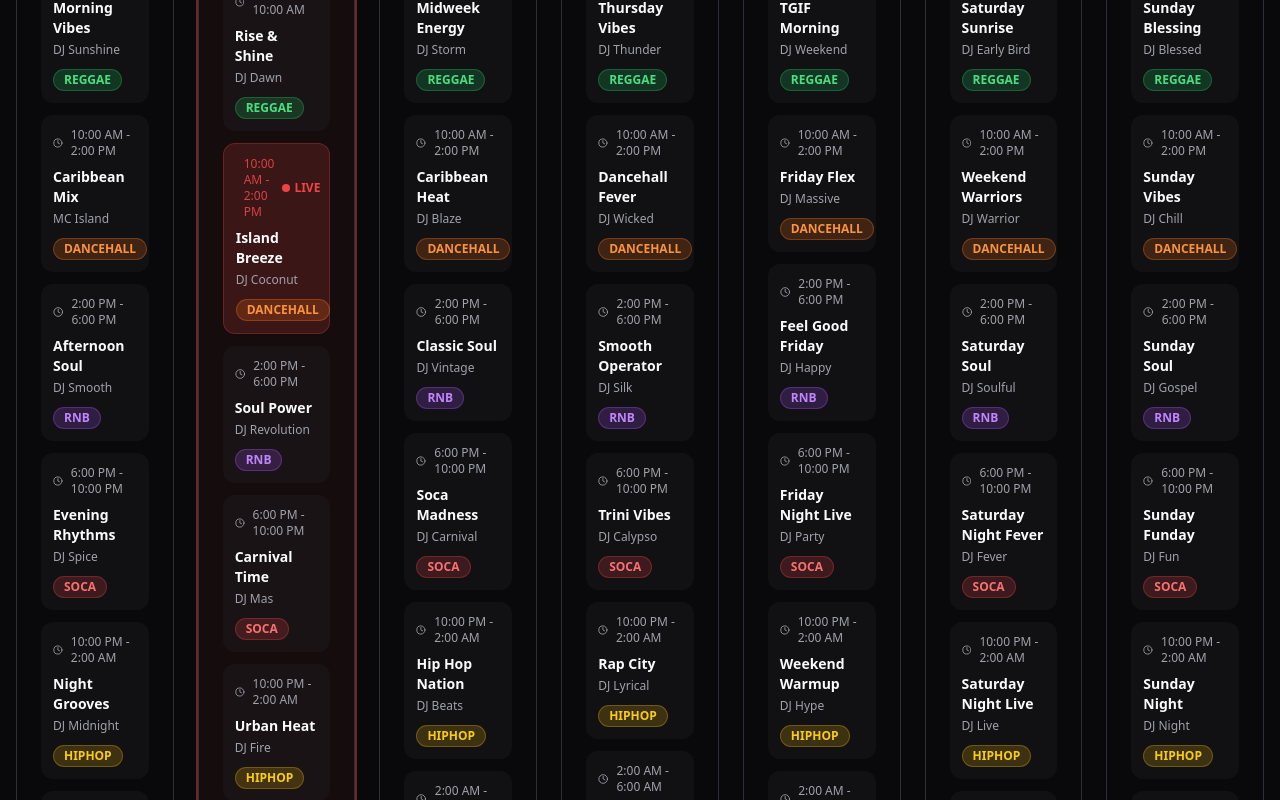
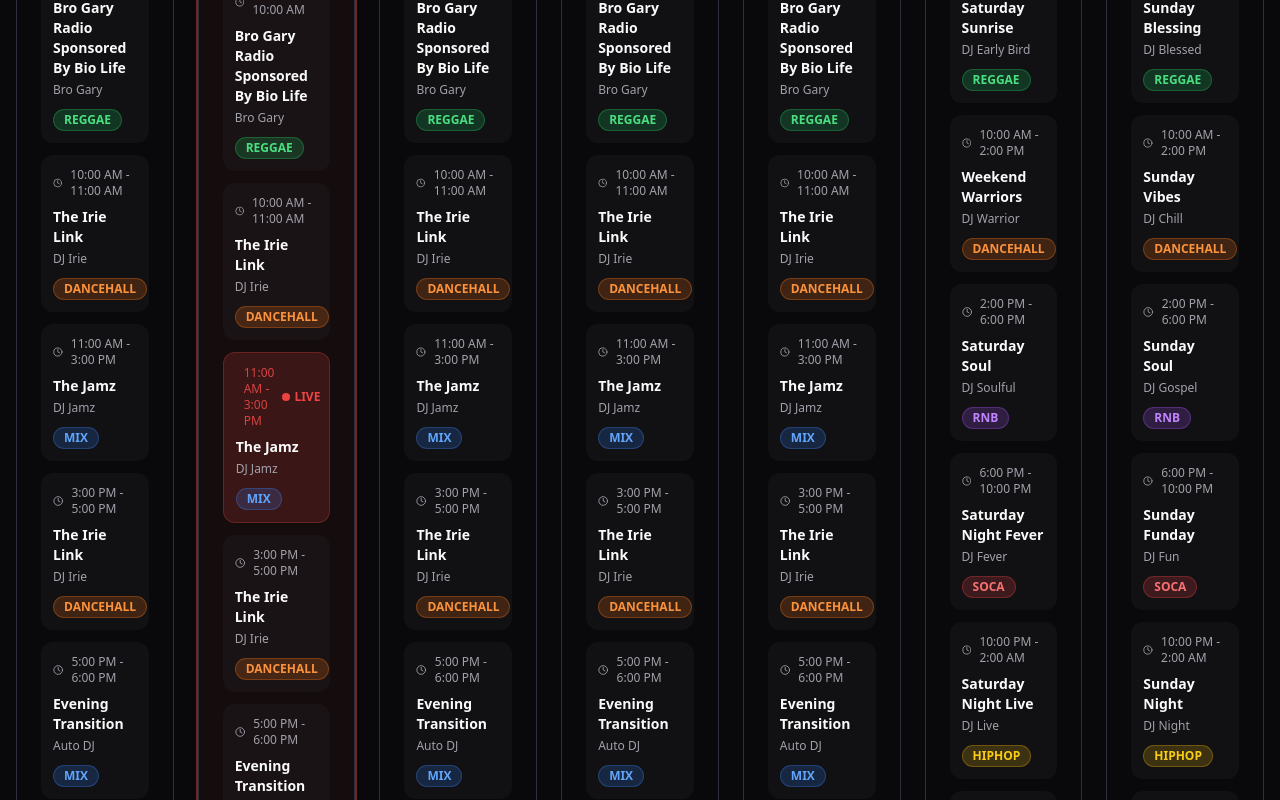
Before and after one commit to brianakabear/onair-radio-fusion, a React (Vite) app: page /schedule in a window 1280 px wide. Shown: the part 1280-2080 px from the top of the page. Built offline with nearby package versions, Linux system fonts and the light colour scheme; the HTML template or start-up script is replaced by a standard one.

Commit message:
Update schedule for weekdays

```diff
--- a/src/pages/Schedule.tsx
+++ b/src/pages/Schedule.tsx
@@ -41,56 +41,56 @@ const Schedule = () => {
     {
       day: "Monday",
       shows: [
-        { time: "6:00 AM - 10:00 AM", show: "Morning Vibes", host: "DJ Sunshine", type: "reggae", startTime: timeToMinutes("6:00 AM"), endTime: timeToMinutes("10:00 AM") },
-        { time: "10:00 AM - 2:00 PM", show: "Caribbean Mix", host: "MC Island", type: "dancehall", startTime: timeToMinutes("10:00 AM"), endTime: timeToMinutes("2:00 PM") },
-        { time: "2:00 PM - 6:00 PM", show: "Afternoon Soul", host: "DJ Smooth", type: "rnb", startTime: timeToMinutes("2:00 PM"), endTime: timeToMinutes("6:00 PM") },
-        { time: "6:00 PM - 10:00 PM", show: "Evening Rhythms", host: "DJ Spice", type: "soca", startTime: timeToMinutes("6:00 PM"), endTime: timeToMinutes("10:00 PM") },
-        { time: "10:00 PM - 2:00 AM", show: "Night Grooves", host: "DJ Midnight", type: "hiphop", startTime: timeToMinutes("10:00 PM"), endTime: timeToMinutes("2:00 AM") + 24 * 60 },
-        { time: "2:00 AM - 6:00 AM", show: "Late Night Vibes", host: "Auto DJ", type: "mix", startTime: timeToMinutes("2:00 AM") + 24 * 60, endTime: timeToMinutes("6:00 AM") + 24 * 60 }
+        { time: "6:00 AM - 10:00 AM", show: "Bro Gary Radio Sponsored By Bio Life", host: "Bro Gary", type: "reggae", startTime: timeToMinutes("6:00 AM"), endTime: timeToMinutes("10:00 AM") },
+        { time: "10:00 AM - 11:00 AM", show: "The Irie Link", host: "DJ Irie", type: "dancehall", startTime: timeToMinutes("10:00 AM"), endTime: timeToMinutes("11:00 AM") },
+        { time: "11:00 AM - 3:00 PM", show: "The Jamz", host: "DJ Jamz", type: "mix", startTime: timeToMinutes("11:00 AM"), endTime: timeToMinutes("3:00 PM") },
+        { time: "3:00 PM - 5:00 PM", show: "The Irie Link", host: "DJ Irie", type: "dancehall", startTime: timeToMinutes("3:00 PM"), endTime: timeToMinutes("5:00 PM") },
+        { time: "5:00 PM - 6:00 PM", show: "Evening Transition", host: "Auto DJ", type: "mix", startTime: timeToMinutes("5:00 PM"), endTime: timeToMinutes("6:00 PM") },
+        { time: "6:00 PM - 6:00 AM", show: "Link Up Radio Live", host: "DJ Live", type: "mix", startTime: timeToMinutes("6:00 PM"), endTime: timeToMinutes("6:00 AM") + 24 * 60 }
       ]
     },
     {
       day: "Tuesday",
       shows: [
-        { time: "6:00 AM - 10:00 AM", show: "Rise & Shine", host: "DJ Dawn", type: "reggae", startTime: timeToMinutes("6:00 AM"), endTime: timeToMinutes("10:00 AM") },
-        { time: "10:00 AM - 2:00 PM", show: "Island Breeze", host: "DJ Coconut", type: "dancehall", startTime: timeToMinutes("10:00 AM"), endTime: timeToMinutes("2:00 PM") },
-        { time: "2:00 PM - 6:00 PM", show: "Soul Power", host: "DJ Revolution", type: "rnb", startTime: timeToMinutes("2:00 PM"), endTime: timeToMinutes("6:00 PM") },
-        { time: "6:00 PM - 10:00 PM", show: "Carnival Time", host: "DJ Mas", type: "soca", startTime: timeToMinutes("6:00 PM"), endTime: timeToMinutes("10:00 PM") },
-        { time: "10:00 PM - 2:00 AM", show: "Urban Heat", host: "DJ Fire", type: "hiphop", startTime: timeToMinutes("10:00 PM"), endTime: timeToMinutes("2:00 AM") + 24 * 60 },
-        { time: "2:00 AM - 6:00 AM", show: "Night Shift", host: "Auto DJ", type: "mix", startTime: timeToMinutes("2:00 AM") + 24 * 60, endTime: timeToMinutes("6:00 AM") + 24 * 60 }
+        { time: "6:00 AM - 10:00 AM", show: "Bro Gary Radio Sponsored By Bio Life", host: "Bro Gary", type: "reggae", startTime: timeToMinutes("6:00 AM"), endTime: timeToMinutes("10:00 AM") },
+        { time: "10:00 AM - 11:00 AM", show: "The Irie Link", host: "DJ Irie", type: "dancehall", startTime: timeToMinutes("10:00 AM"), endTime: timeToMinutes("11:00 AM") },
+        { time: "11:00 AM - 3:00 PM", show: "The Jamz", host: "DJ Jamz", type: "mix", startTime: timeToMinutes("11:00 AM"), endTime: timeToMinutes("3:00 PM") },
+        { time: "3:00 PM - 5:00 PM", show: "The Irie Link", host: "DJ Irie", type: "dancehall", startTime: timeToMinutes("3:00 PM"), endTime: timeToMinutes("5:00 PM") },
+        { time: "5:00 PM - 6:00 PM", show: "Evening Transition", host: "Auto DJ", type: "mix", startTime: timeToMinutes("5:00 PM"), endTime: timeToMinutes("6:00 PM") },
+        { time: "6:00 PM - 6:00 AM", show: "Link Up Radio Live", host: "DJ Live", type: "mix", startTime: timeToMinutes("6:00 PM"), endTime: timeToMinutes("6:00 AM") + 24 * 60 }
       ]
     },
     {
       day: "Wednesday",
       shows: [
-        { time: "6:00 AM - 10:00 AM", show: "Midweek Energy", host: "DJ Storm", type: "reggae", startTime: timeToMinutes("6:00 AM"), endTime: timeToMinutes("10:00 AM") },
-        { time: "10:00 AM - 2:00 PM", show: "Caribbean Heat", host: "DJ Blaze", type: "dancehall", startTime: timeToMinutes("10:00 AM"), endTime: timeToMinutes("2:00 PM") },
-        { time: "2:00 PM - 6:00 PM", show: "Classic Soul", host: "DJ Vintage", type: "rnb", startTime: timeToMinutes("2:00 PM"), endTime: timeToMinutes("6:00 PM") },
-        { time: "6:00 PM - 10:00 PM", show: "Soca Madness", host: "DJ Carnival", type: "soca", startTime: timeToMinutes("6:00 PM"), endTime: timeToMinutes("10:00 PM") },
-        { time: "10:00 PM - 2:00 AM", show: "Hip Hop Nation", host: "DJ Beats", type: "hiphop", startTime: timeToMinutes("10:00 PM"), endTime: timeToMinutes("2:00 AM") + 24 * 60 },
-        { time: "2:00 AM - 6:00 AM", show: "Overnight Mix", host: "Auto DJ", type: "mix", startTime: timeToMinutes("2:00 AM") + 24 * 60, endTime: timeToMinutes("6:00 AM") + 24 * 60 }
+        { time: "6:00 AM - 10:00 AM", show: "Bro Gary Radio Sponsored By Bio Life", host: "Bro Gary", type: "reggae", startTime: timeToMinutes("6:00 AM"), endTime: timeToMinutes("10:00 AM") },
+        { time: "10:00 AM - 11:00 AM", show: "The Irie Link", host: "DJ Irie", type: "dancehall", startTime: timeToMinutes("10:00 AM"), endTime: timeToMinutes("11:00 AM") },
+        { time: "11:00 AM - 3:00 PM", show: "The Jamz", host: "DJ Jamz", type: "mix", startTime: timeToMinutes("11:00 AM"), endTime: timeToMinutes("3:00 PM") },
+        { time: "3:00 PM - 5:00 PM", show: "The Irie Link", host: "DJ Irie", type: "dancehall", startTime: timeToMinutes("3:00 PM"), endTime: timeToMinutes("5:00 PM") },
+        { time: "5:00 PM - 6:00 PM", show: "Evening Transition", host: "Auto DJ", type: "mix", startTime: timeToMinutes("5:00 PM"), endTime: timeToMinutes("6:00 PM") },
+        { time: "6:00 PM - 6:00 AM", show: "Link Up Radio Live", host: "DJ Live", type: "mix", startTime: timeToMinutes("6:00 PM"), endTime: timeToMinutes("6:00 AM") + 24 * 60 }
       ]
     },
     {
       day: "Thursday",
       shows: [
-        { time: "6:00 AM - 10:00 AM", show: "Thursday Vibes", host: "DJ Thunder", type: "reggae", startTime: timeToMinutes("6:00 AM"), endTime: timeToMinutes("10:00 AM") },
-        { time: "10:00 AM - 2:00 PM", show: "Dancehall Fever", host: "DJ Wicked", type: "dancehall", startTime: timeToMinutes("10:00 AM"), endTime: timeToMinutes("2:00 PM") },
-        { time: "2:00 PM - 6:00 PM", show: "Smooth Operator", host: "DJ Silk", type: "rnb", startTime: timeToMinutes("2:00 PM"), endTime: timeToMinutes("6:00 PM") },
-        { time: "6:00 PM - 10:00 PM", show: "Trini Vibes", host: "DJ Calypso", type: "soca", startTime: timeToMinutes("6:00 PM"), endTime: timeToMinutes("10:00 PM") },
-        { time: "10:00 PM - 2:00 AM", show: "Rap City", host: "DJ Lyrical", type: "hiphop", startTime: timeToMinutes("10:00 PM"), endTime: timeToMinutes("2:00 AM") + 24 * 60 },
-        { time: "2:00 AM - 6:00 AM", show: "Night Owl", host: "Auto DJ", type: "mix", startTime: timeToMinutes("2:00 AM") + 24 * 60, endTime: timeToMinutes("6:00 AM") + 24 * 60 }
+        { time: "6:00 AM - 10:00 AM", show: "Bro Gary Radio Sponsored By Bio Life", host: "Bro Gary", type: "reggae", startTime: timeToMinutes("6:00 AM"), endTime: timeToMinutes("10:00 AM") },
+        { time: "10:00 AM - 11:00 AM", show: "The Irie Link", host: "DJ Irie", type: "dancehall", startTime: timeToMinutes("10:00 AM"), endTime: timeToMinutes("11:00 AM") },
+        { time: "11:00 AM - 3:00 PM", show: "The Jamz", host: "DJ Jamz", type: "mix", startTime: timeToMinutes("11:00 AM"), endTime: timeToMinutes("3:00 PM") },
+        { time: "3:00 PM - 5:00 PM", show: "The Irie Link", host: "DJ Irie", type: "dancehall", startTime: timeToMinutes("3:00 PM"), endTime: timeToMinutes("5:00 PM") },
+        { time: "5:00 PM - 6:00 PM", show: "Evening Transition", host: "Auto DJ", type: "mix", startTime: timeToMinutes("5:00 PM"), endTime: timeToMinutes("6:00 PM") },
+        { time: "6:00 PM - 6:00 AM", show: "Link Up Radio Live", host: "DJ Live", type: "mix", startTime: timeToMinutes("6:00 PM"), endTime: timeToMinutes("6:00 AM") + 24 * 60 }
       ]
     },
     {
       day: "Friday",
       shows: [
-        { time: "6:00 AM - 10:00 AM", show: "TGIF Morning", host: "DJ Weekend", type: "reggae", startTime: timeToMinutes("6:00 AM"), endTime: timeToMinutes("10:00 AM") },
-        { time: "10:00 AM - 2:00 PM", show: "Friday Flex", host: "DJ Massive", type: "dancehall", startTime: timeToMinutes("10:00 AM"), endTime: timeToMinutes("2:00 PM") },
-        { time: "2:00 PM - 6:00 PM", show: "Feel Good Friday", host: "DJ Happy", type: "rnb", startTime: timeToMinutes("2:00 PM"), endTime: timeToMinutes("6:00 PM") },
-        { time: "6:00 PM - 10:00 PM", show: "Friday Night Live", host: "DJ Party", type: "soca", startTime: timeToMinutes("6:00 PM"), endTime: timeToMinutes("10:00 PM") },
-        { time: "10:00 PM - 2:00 AM", show: "Weekend Warmup", host: "DJ Hype", type: "hiphop", startTime: timeToMinutes("10:00 PM"), endTime: timeToMinutes("2:00 AM") + 24 * 60 },
-        { time: "2:00 AM - 6:00 AM", show: "Late Night Party", host: "Auto DJ", type: "mix", startTime: timeToMinutes("2:00 AM") + 24 * 60, endTime: timeToMinutes("6:00 AM") + 24 * 60 }
+        { time: "6:00 AM - 10:00 AM", show: "Bro Gary Radio Sponsored By Bio Life", host: "Bro Gary", type: "reggae", startTime: timeToMinutes("6:00 AM"), endTime: timeToMinutes("10:00 AM") },
+        { time: "10:00 AM - 11:00 AM", show: "The Irie Link", host: "DJ Irie", type: "dancehall", startTime: timeToMinutes("10:00 AM"), endTime: timeToMinutes("11:00 AM") },
+        { time: "11:00 AM - 3:00 PM", show: "The Jamz", host: "DJ Jamz", type: "mix", startTime: timeToMinutes("11:00 AM"), endTime: timeToMinutes("3:00 PM") },
+        { time: "3:00 PM - 5:00 PM", show: "The Irie Link", host: "DJ Irie", type: "dancehall", startTime: timeToMinutes("3:00 PM"), endTime: timeToMinutes("5:00 PM") },
+        { time: "5:00 PM - 6:00 PM", show: "Evening Transition", host: "Auto DJ", type: "mix", startTime: timeToMinutes("5:00 PM"), endTime: timeToMinutes("6:00 PM") },
+        { time: "6:00 PM - 6:00 AM", show: "Link Up Radio Live", host: "DJ Live", type: "mix", startTime: timeToMinutes("6:00 PM"), endTime: timeToMinutes("6:00 AM") + 24 * 60 }
       ]
     },
     {
```
